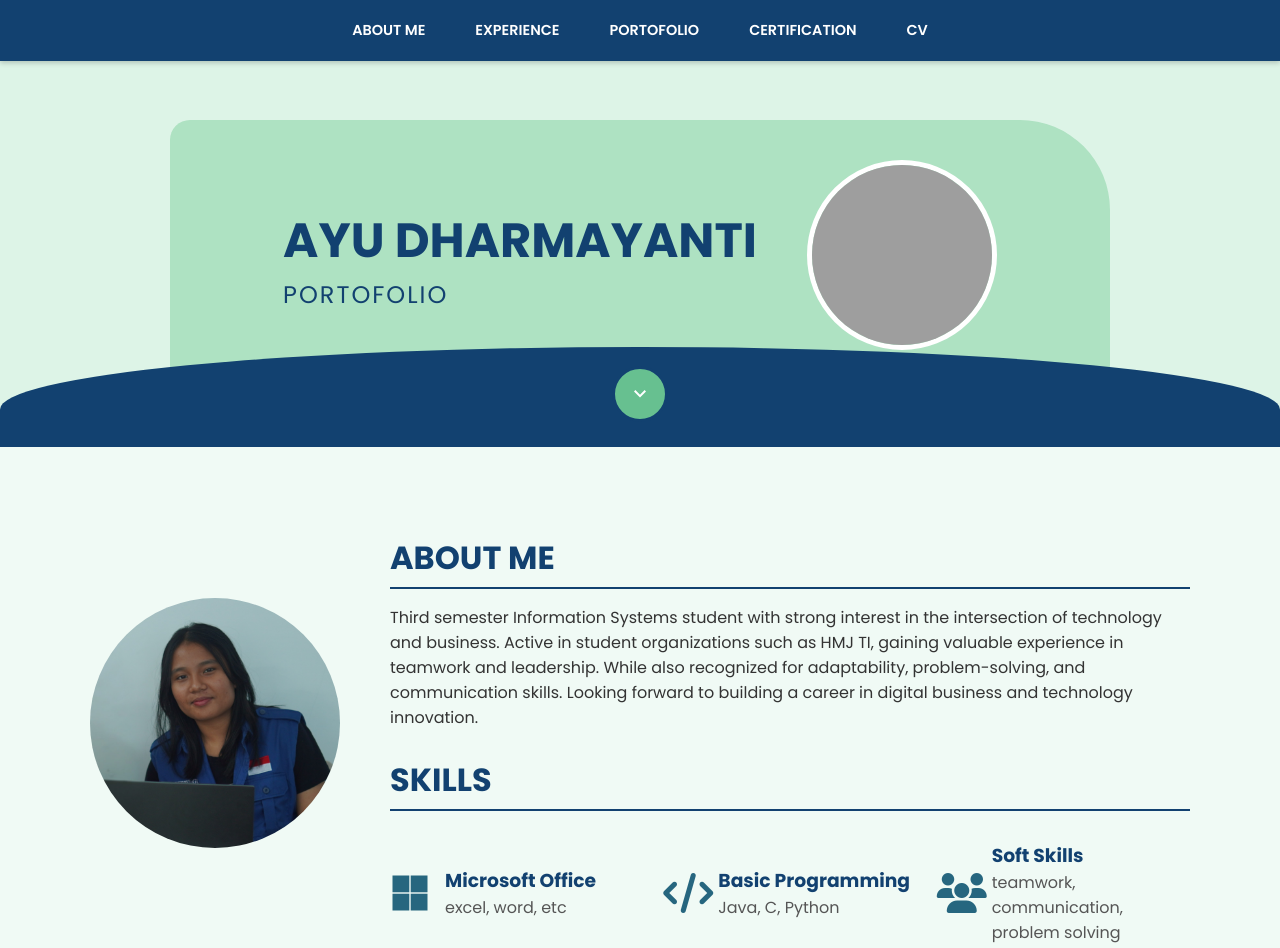
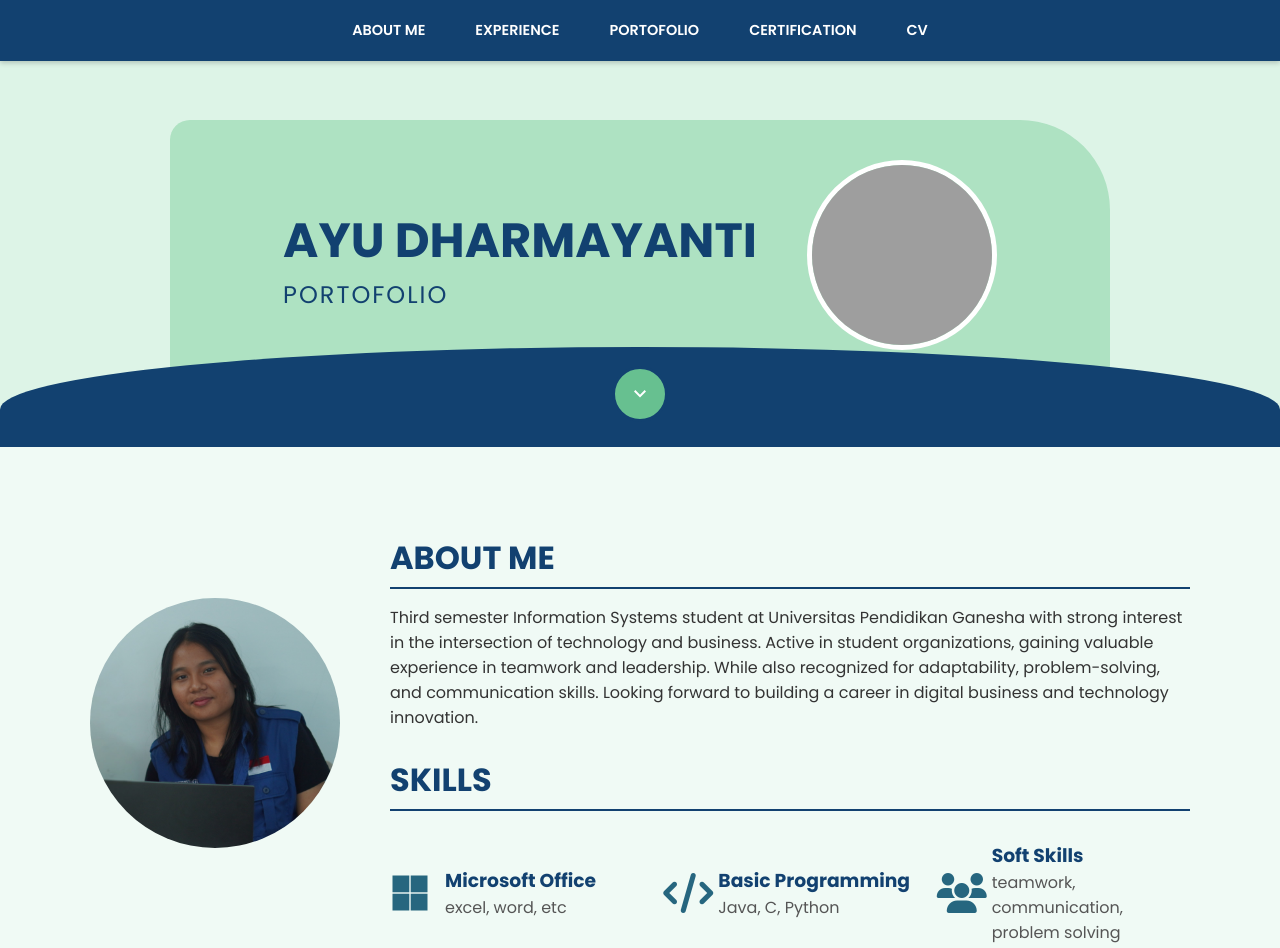
Before and after one commit to dewaydh/portofolio, a plain HTML site: page index.html in a window 1280 px wide. Shown: the top 948 px of the page. Drawn offline with Linux system fonts and the light colour scheme; grey boxes are pictures that could not be loaded.

Commit message:
Add files via upload

```diff
--- a/index.html
+++ b/index.html
@@ -50,7 +50,7 @@
                 </div>
                 <div class="about-text">
                     <h2>ABOUT ME</h2>
-                    <p>Third semester Information Systems student with strong interest in the intersection of technology and business. Active in student organizations such as HMJ TI, gaining valuable experience in teamwork and leadership. While also recognized for adaptability, problem-solving, and communication skills. Looking forward to building a career in digital business and technology innovation.</p>
+                    <p>Third semester Information Systems student at Universitas Pendidikan Ganesha with strong interest in the intersection of technology and business. Active in student organizations, gaining valuable experience in teamwork and leadership. While also recognized for adaptability, problem-solving, and communication skills. Looking forward to building a career in digital business and technology innovation.</p>
 
                     <h2>SKILLS</h2>
                     <div class="skills-grid">
```
